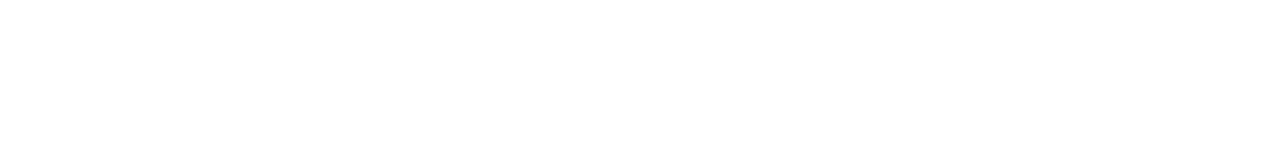
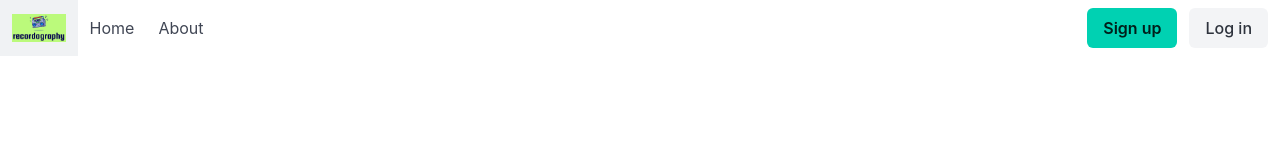
Before and after one commit to phrequencyviii/Recordography, a website built with webpack: page index.html in a window 1280 px wide. Built offline with nearby package versions, Linux system fonts and the light colour scheme.

Commit message:
Added mockup navbar

```diff
--- a/index.html
+++ b/index.html
@@ -25,6 +25,48 @@
 <body>
 
   <!-- Add your site or application content here -->
+  <nav class="navbar" role="navigation" aria-label="main navigation">
+  <div class="navbar-brand">
+    <a class="navbar-item" href="https://recordography.com">
+<img src="img/logo.png">
+</svg>
+
+    </a>
+
+    <a role="button" class="navbar-burger" aria-label="menu" aria-expanded="false" data-target="navbarBasicExample">
+      <span aria-hidden="true"></span>
+      <span aria-hidden="true"></span>
+      <span aria-hidden="true"></span>
+      <span aria-hidden="true"></span>
+    </a>
+  </div>
+
+  <div id="navbarBasicExample" class="navbar-menu">
+    <div class="navbar-start">
+      <a class="navbar-item">
+        Home
+      </a>
+
+      <a class="navbar-item">
+        About
+      </a>
+      </div>
+    </div>
+
+    <div class="navbar-end">
+      <div class="navbar-item">
+        <div class="buttons">
+          <a class="button is-primary">
+            <strong>Sign up</strong>
+          </a>
+          <a class="button is-light">
+            Log in
+          </a>
+        </div>
+      </div>
+    </div>
+  </div>
+</nav>
   <script src="js/app.js"></script>
 
 </body>
```
Also changed, not shown: img/logo.png (added).
